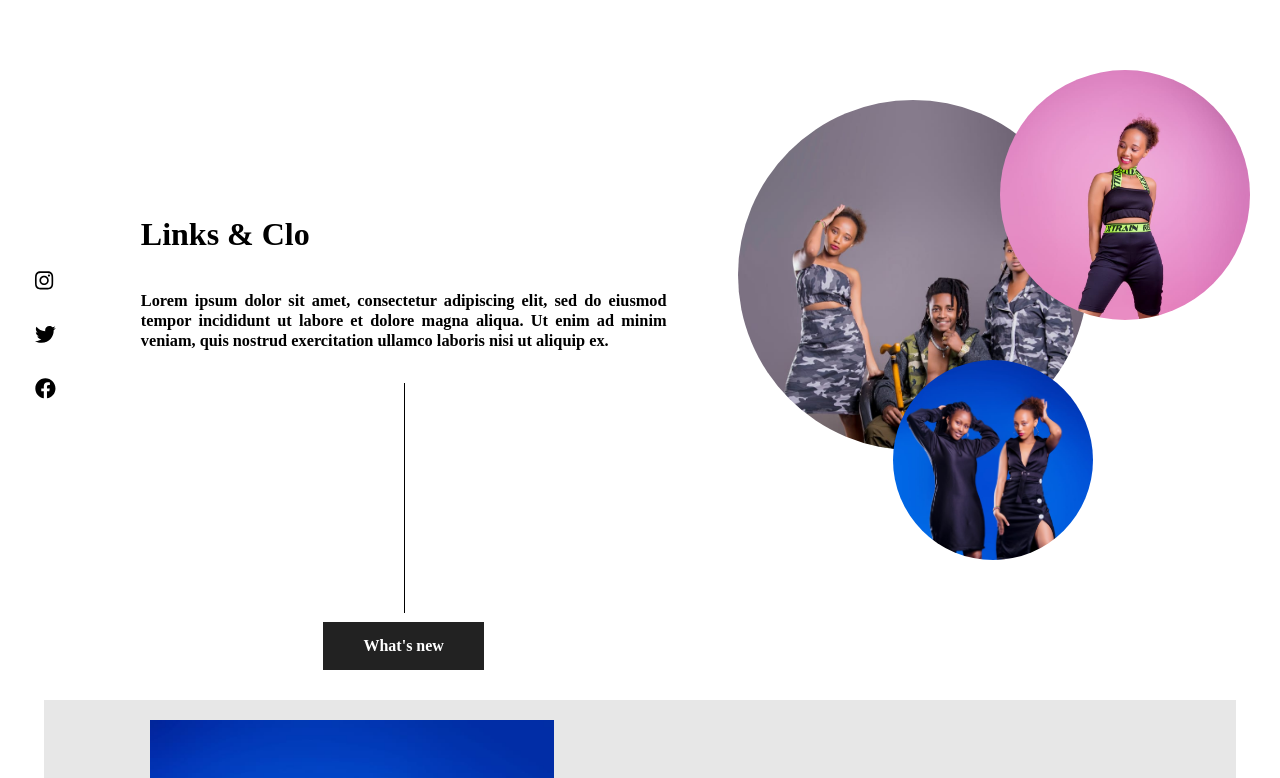
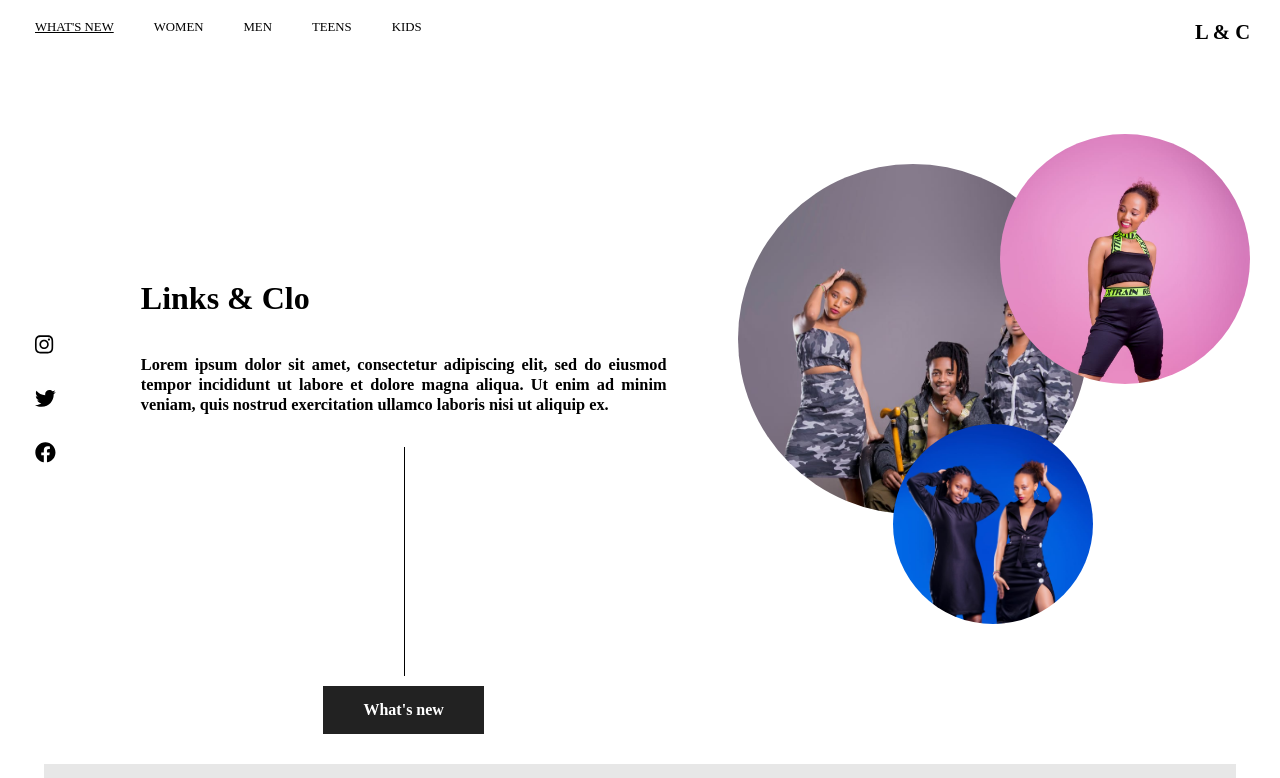
Before and after one commit to njeri-ngigi/linkosiclothing, a React (Create React App) app: page / in a window 1280 px wide. Shown: the top 778 px of the page. Built offline with nearby package versions, Linux system fonts and the light colour scheme.

Commit message:
split navbar from header

```diff
--- a/src/App.js
+++ b/src/App.js
@@ -3,10 +3,12 @@
 import Cards from './components/cards/cards';
 import Footer from './components/footer';
 import './styles/App.scss';
+import Navbar from './components/navbar';
 
 const App = () => {
   return (
     <div className="App">
+      <Navbar/>
       <Header/>
       <Cards/>
       <Footer/>
```
